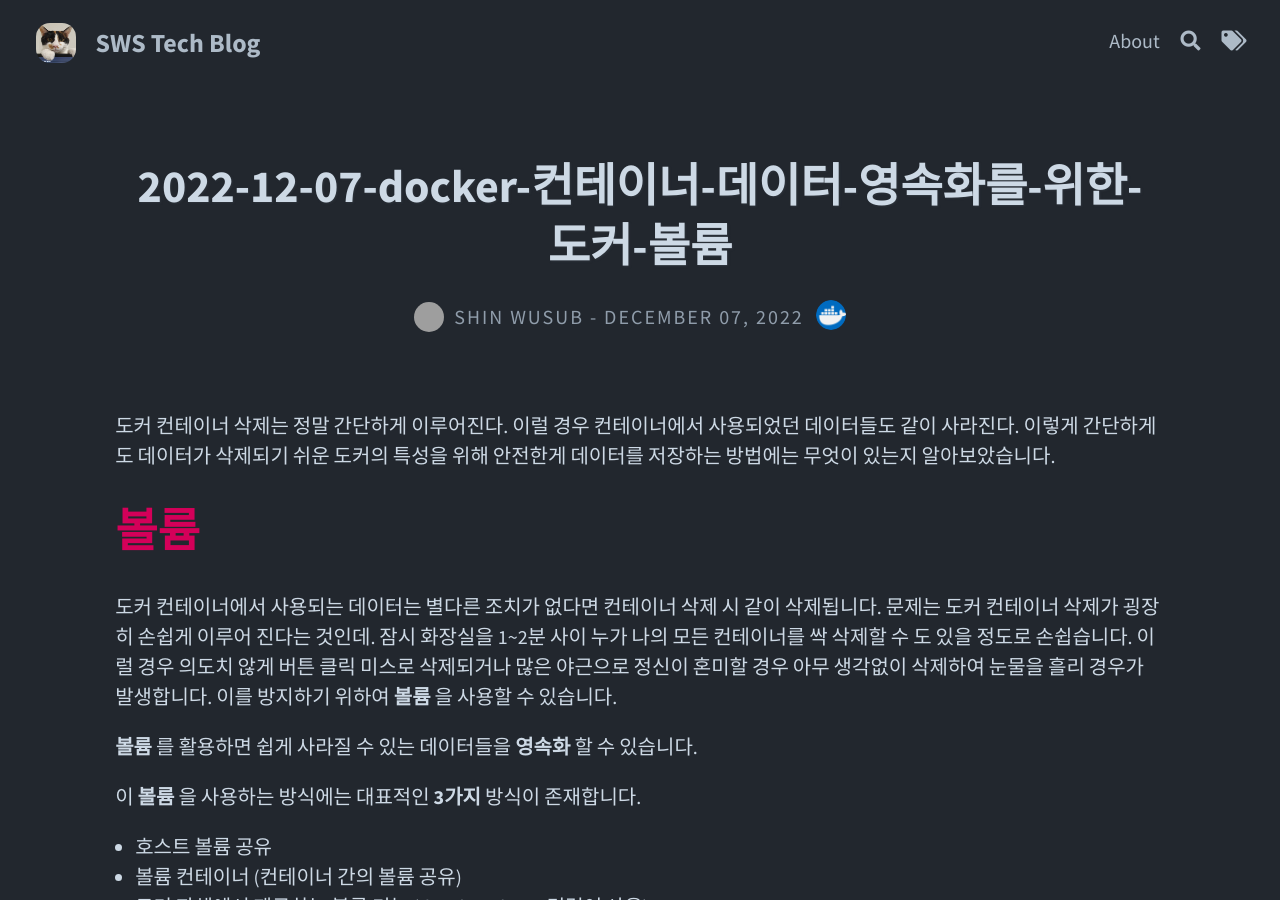
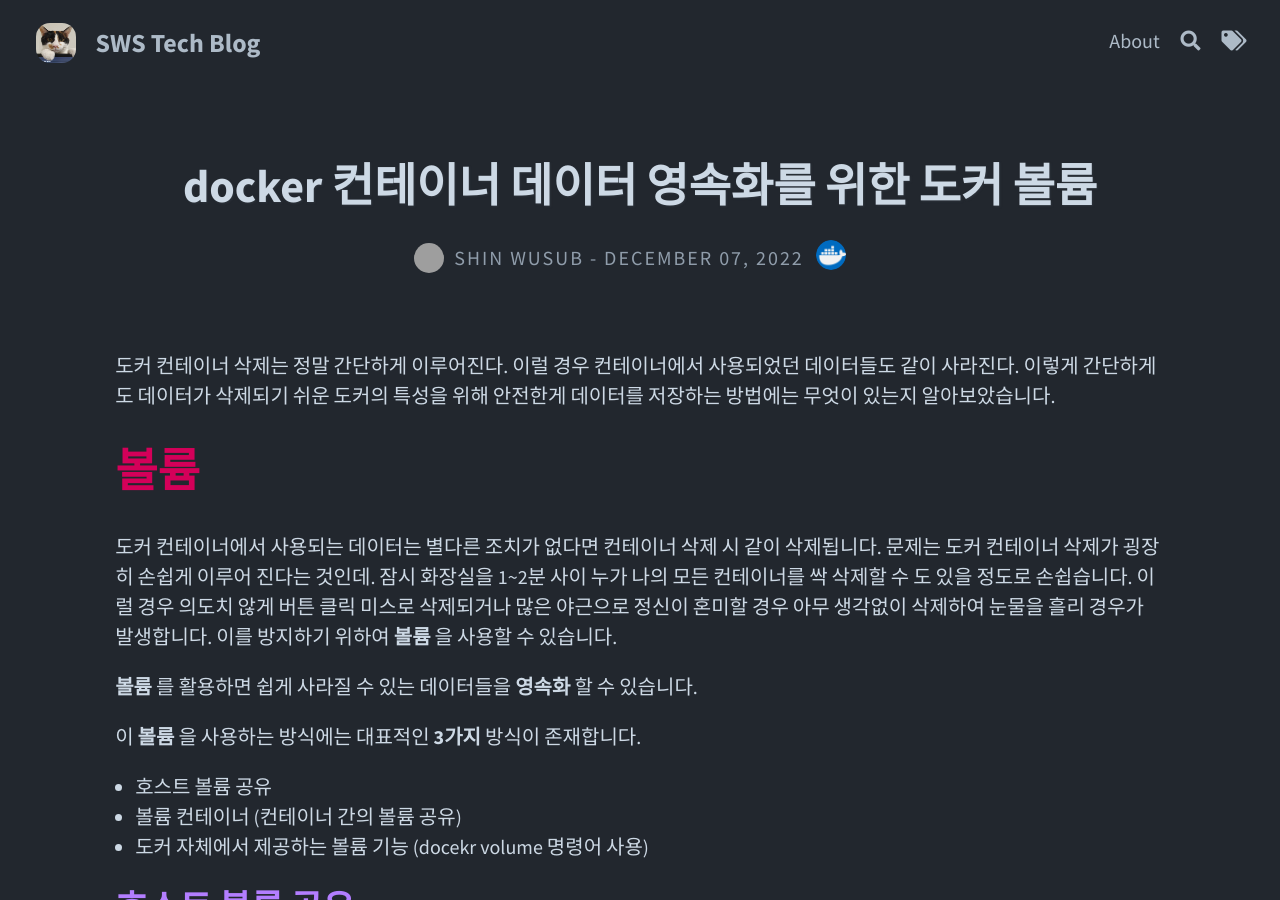
Before and after one commit to mainmethod0126/old-tech-blog, a Jekyll site: the page built from _posts/docker/2022-12-07-docker-컨테이너-데이터-영속화를-위한-도커-볼륨.md, in a window 1280 px wide and 900 px high. Built offline with Jekyll 4.4.1, drawn with Linux system fonts in a browser that asks for light colours; comment, search, counter and statistics services are not loaded; grey boxes are pictures that could not be loaded.

Commit message:
포스팅 제목 변경

```diff
--- a/_posts/docker/2022-12-07-docker-컨테이너-데이터-영속화를-위한-도커-볼륨.md
+++ b/_posts/docker/2022-12-07-docker-컨테이너-데이터-영속화를-위한-도커-볼륨.md
@@ -1,6 +1,6 @@
 ---
 layout: post
-title: 2022-12-07-docker-컨테이너-데이터-영속화를-위한-도커-볼륨
+title: docker 컨테이너 데이터 영속화를 위한 도커 볼륨
 tags: [docker, temp]
 skills: [docker]
 author: mainmethod0126
```
